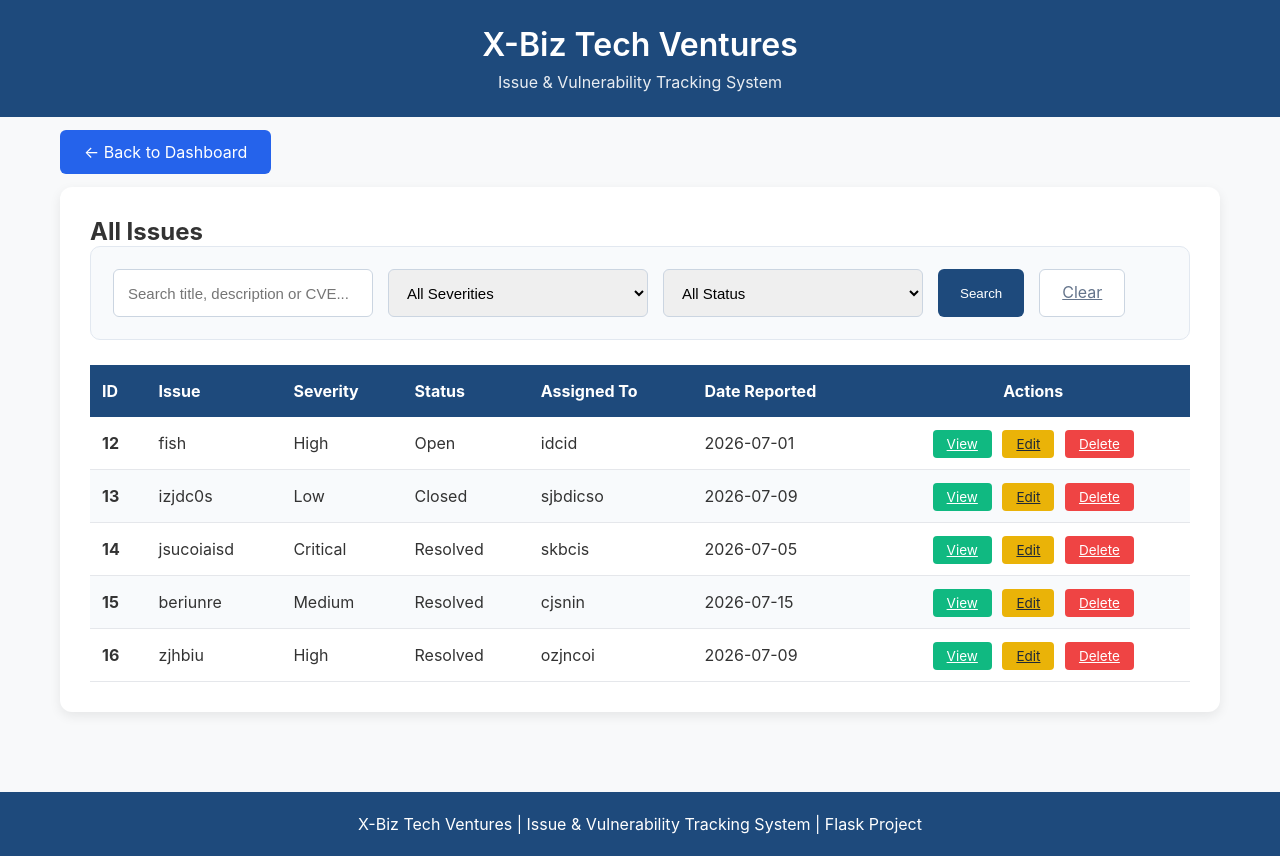
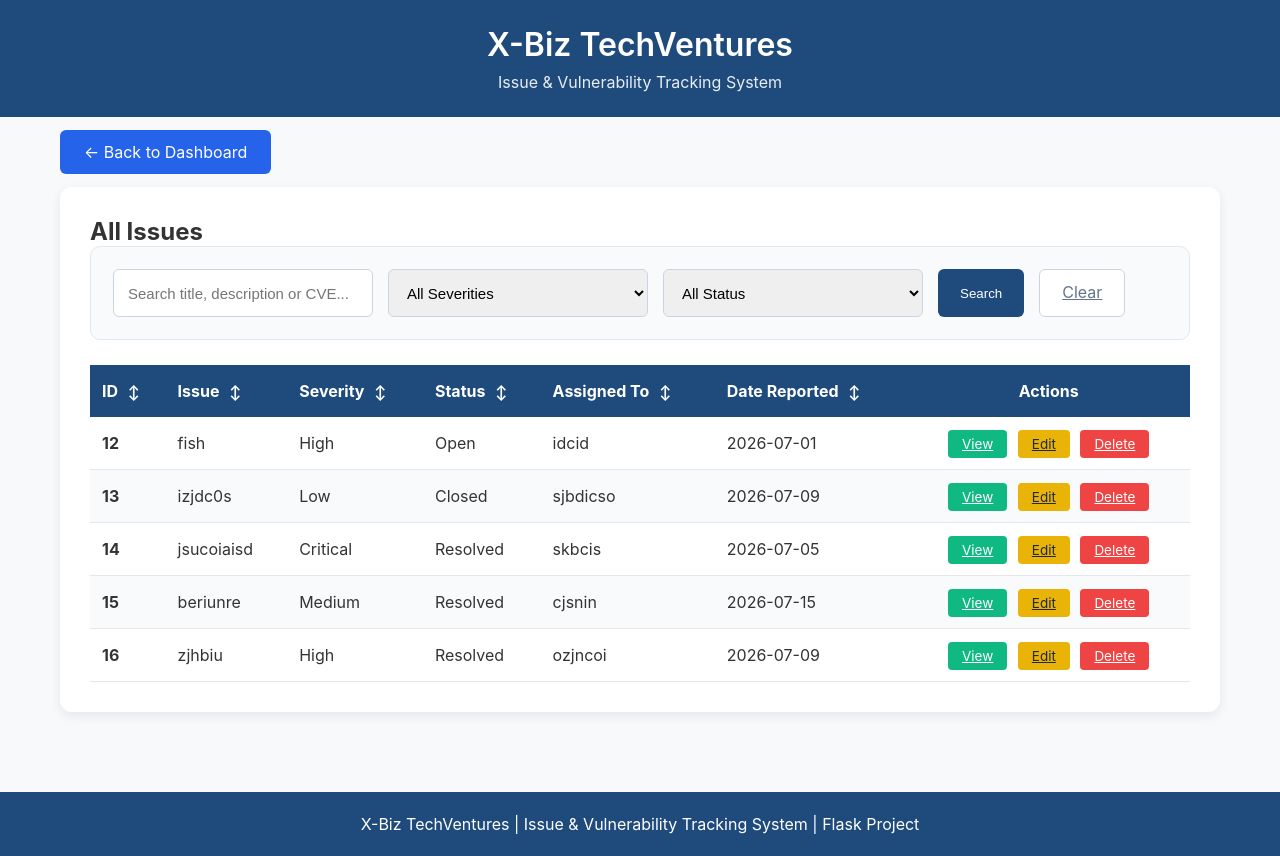
Before and after one commit to Khushig14/tracking-system, a Flask app: page /issues in a window 1280 px wide. Run offline with Flask 3, Linux system fonts and the light colour scheme; data comes from the database, SQL or seed files in the repository; both versions use the stored data as it was after the commit.

Commit message:
Adding sort to view page

```diff
--- a/templates/view_issues.html
+++ b/templates/view_issues.html
@@ -52,7 +52,16 @@
         .btn-clear { background: white; color: #64748b; border: 1px solid #cbd5e1; }
 
         table{ width:100%; border-collapse:collapse; }
-        th{ background:#1e4a7c; color:white; padding:16px 12px; text-align:left; }
+        th{
+            background:#1e4a7c;
+            color:white;
+            padding:16px 12px;
+            text-align:left;
+            cursor:pointer;
+            user-select: none;
+        }
+        th:hover { background:#334155; }
+        th .arrow { margin-left: 6px; font-size: 14px; }
         th.center { text-align: center; }
         td{ padding:16px 12px; border-bottom:1px solid #e5e7eb; }
         tr:nth-child(even){ background:#f8fafc; }
@@ -80,7 +89,7 @@
 <body>
 
 <header>
-    <h1>X-Biz Tech Ventures</h1>
+    <h1>X-Biz TechVentures</h1>
     <p class="subtitle">Issue &amp; Vulnerability Tracking System</p>
 </header>
 
@@ -117,15 +126,15 @@
             </form>
         </div>
 
-        <table>
+        <table id="allIssuesTable">
             <thead>
                 <tr>
-                    <th>ID</th>
-                    <th>Issue</th>
-                    <th>Severity</th>
-                    <th>Status</th>
-                    <th>Assigned To</th>
-                    <th>Date Reported</th>
+                    <th onclick="sortTable(0, 'allIssuesTable')">ID <span class="arrow" id="arrow0">↕</span></th>
+                    <th onclick="sortTable(1, 'allIssuesTable')">Issue <span class="arrow" id="arrow1">↕</span></th>
+                    <th onclick="sortTable(2, 'allIssuesTable')">Severity <span class="arrow" id="arrow2">↕</span></th>
+                    <th onclick="sortTable(3, 'allIssuesTable')">Status <span class="arrow" id="arrow3">↕</span></th>
+                    <th onclick="sortTable(4, 'allIssuesTable')">Assigned To <span class="arrow" id="arrow4">↕</span></th>
+                    <th onclick="sortTable(5, 'allIssuesTable')">Date Reported <span class="arrow" id="arrow5">↕</span></th>
                     <th class="center">Actions</th>
                 </tr>
             </thead>
@@ -151,8 +160,41 @@
 </div>
 
 <footer class="footer">
-    X-Biz Tech Ventures | Issue &amp; Vulnerability Tracking System | Flask Project
+    X-Biz TechVentures | Issue &amp; Vulnerability Tracking System | Flask Project
 </footer>
+
+<script>
+function sortTable(col, tableId) {
+    const table = document.getElementById(tableId);
+    const tbody = table.tBodies[0];
+    const rows = Array.from(tbody.rows);
+
+    const isAsc = table.getAttribute('data-sort-' + col) !== 'asc';
+
+    rows.sort((a, b) => {
+        let x = a.cells[col].textContent.trim();
+        let y = b.cells[col].textContent.trim();
+
+        if (!isNaN(x) && !isNaN(y)) {
+            return isAsc ? x - y : y - x;
+        }
+        return isAsc ? x.localeCompare(y) : y.localeCompare(x);
+    });
+
+    rows.forEach(row => tbody.appendChild(row));
+
+    // Reset all arrows
+    for (let i = 0; i < 6; i++) {
+        const arrow = document.getElementById('arrow' + i);
+        if (arrow) arrow.textContent = '↕';
+    }
+
+    // Set current arrow
+    document.getElementById('arrow' + col).textContent = isAsc ? '↑' : '↓';
+
+    table.setAttribute('data-sort-' + col, isAsc ? 'asc' : 'desc');
+}
+</script>
 
 </body>
 </html>
```
Also changed, not shown: issues.db.
